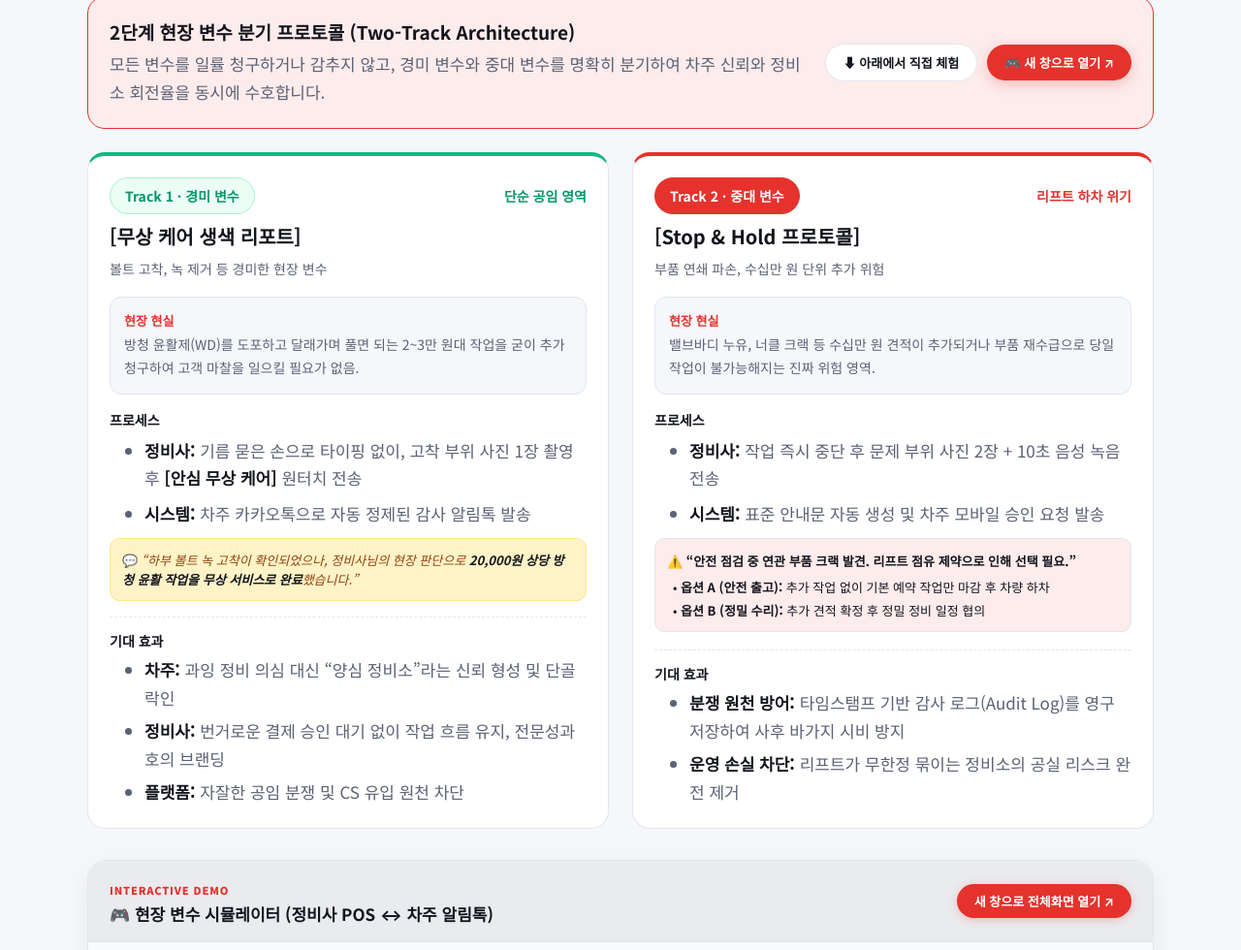
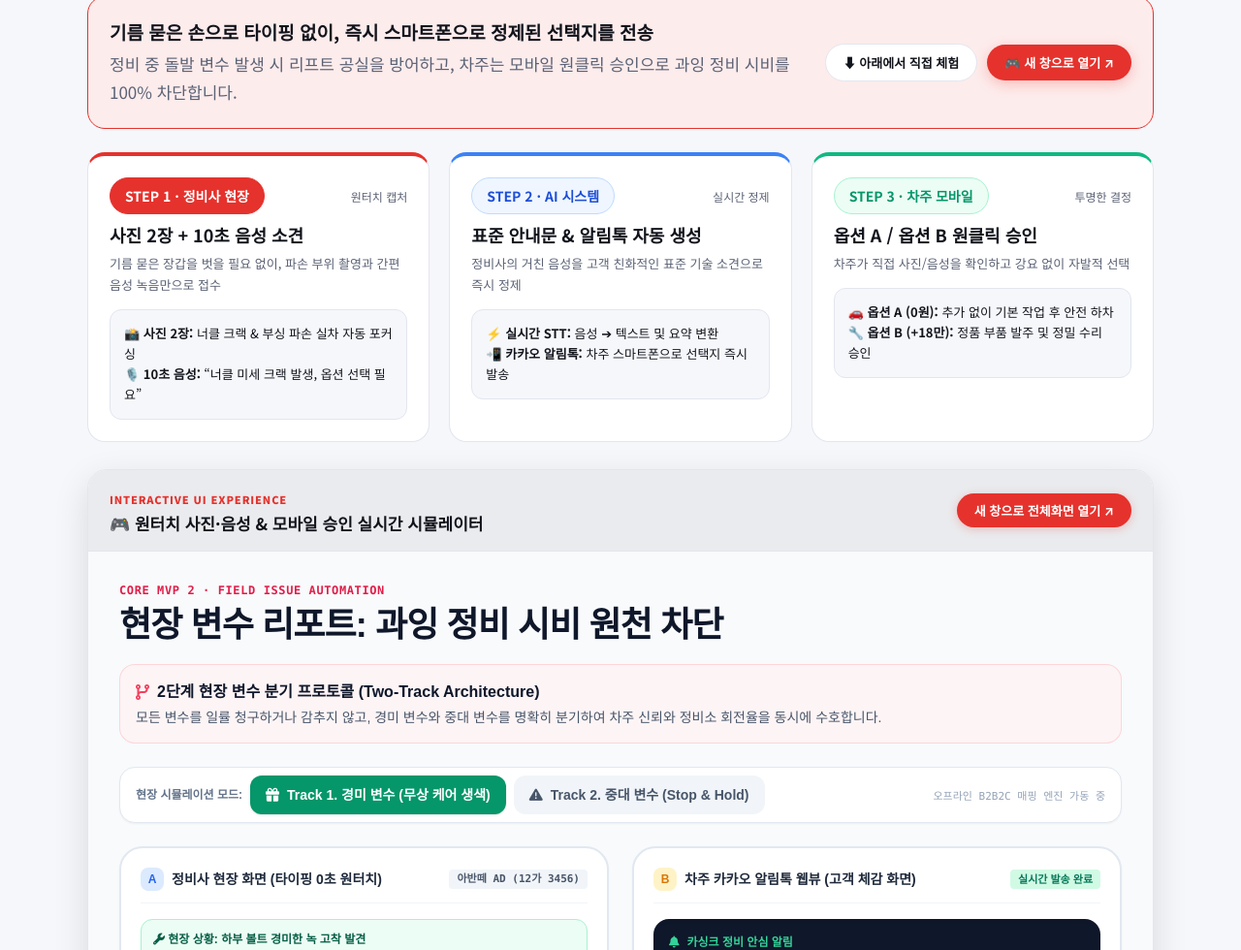
Before and after one commit to wlsgns9607-blip/car1006, a website: page index.html in a window 1280 px wide. Shown: the part 3380-4360 px from the top of the page at 97% size. Drawn offline with nearby package versions, Linux system fonts and the light colour scheme; a web font is replaced by a local one.

Commit message:
Update index.html

```diff
--- a/index.html
+++ b/index.html
@@ -123,11 +123,11 @@ footer{padding:36px 20px;text-align:center;font-size:13px;color:var(--mut);borde
 
 <section id="field"><div class="w">
 <div class="tag">Core MVP 2 · Field Issue Automation</div>
-<h2>현장 변수 리포트:<br>과잉 정비 시비 원천 차단</h2>
+<h2>현장 돌발 변수 즉시 대응:<br>원터치 사진·음성 &amp; 모바일 승인</h2>
 <div class="card hl rv" style="margin-bottom:24px;display:flex;flex-wrap:wrap;align-items:center;justify-content:space-between;gap:16px">
 <div style="flex:1;min-width:280px">
-<h3 style="font-size:19px;margin-bottom:6px">2단계 현장 변수 분기 프로토콜 (Two-Track Architecture)</h3>
-<p style="margin:0">모든 변수를 일률 청구하거나 감추지 않고, 경미 변수와 중대 변수를 명확히 분기하여 차주 신뢰와 정비소 회전율을 동시에 수호합니다.</p>
+<h3 style="font-size:19px;margin-bottom:6px">기름 묻은 손으로 타이핑 없이, 즉시 스마트폰으로 정제된 선택지를 전송</h3>
+<p style="margin:0">정비 중 돌발 변수 발생 시 리프트 공실을 방어하고, 차주는 모바일 원클릭 승인으로 과잉 정비 시비를 100% 차단합니다.</p>
 </div>
 <div style="display:flex;gap:10px;flex-wrap:wrap;align-items:center">
 <a href="#simulator" class="btn" style="background:var(--card);color:var(--fg);border:1px solid var(--line);font-size:13px;padding:9px 18px">⬇ 아래에서 직접 체험</a>
@@ -135,94 +135,63 @@ footer{padding:36px 20px;text-align:center;font-size:13px;color:var(--mut);borde
 </div>
 </div>
 
-<div style="display:grid;gap:24px;grid-template-columns:repeat(auto-fit,minmax(330px,1fr))">
+<!-- 3-Step Visual Protocol Grid -->
+<div class="grid" style="grid-template-columns:repeat(auto-fit,minmax(280px,1fr));gap:20px;margin-bottom:28px">
 
-<!-- Track 1 -->
-<div class="card rv" style="border-top:4px solid #10b981;display:flex;flex-direction:column;gap:16px">
+<div class="card rv" style="border-top:4px solid var(--ac);display:flex;flex-direction:column;gap:14px;background:var(--card)">
 <div>
 <div style="display:flex;align-items:center;justify-content:space-between;margin-bottom:8px">
-<span class="chip" style="background:#ecfdf5;color:#059669;border-color:#a7f3d0;font-weight:700">Track 1 · 경미 변수</span>
-<b style="color:#059669;font-size:14px">단순 공임 영역</b>
+<span class="chip r" style="font-weight:700">STEP 1 · 정비사 현장</span>
+<span style="font-size:12px;color:var(--mut)">원터치 캡처</span>
 </div>
-<h3 style="font-size:20px;color:var(--fg)">[무상 케어 생색 리포트]</h3>
-<p style="font-size:14px;color:var(--mut);margin-top:4px">볼트 고착, 녹 제거 등 경미한 현장 변수</p>
+<h3 style="font-size:18px;color:var(--fg);margin-bottom:6px">사진 2장 + 10초 음성 소견</h3>
+<p style="font-size:13px;color:var(--mut);margin:0">기름 묻은 장갑을 벗을 필요 없이, 파손 부위 촬영과 간편 음성 녹음만으로 접수</p>
 </div>
-
-<div style="background:var(--bg);padding:14px;border-radius:12px;border:1px solid var(--line)">
-<b style="font-size:13px;color:var(--ac);display:block;margin-bottom:4px">현장 현실</b>
-<p style="font-size:14px;margin:0">방청 윤활제(WD)를 도포하고 달래가며 풀면 되는 2~3만 원대 작업을 굳이 추가 청구하여 고객 마찰을 일으킬 필요가 없음.</p>
-</div>
-
-<div>
-<b style="font-size:14px;display:block;margin-bottom:8px">프로세스</b>
-<ul style="margin:0;padding-left:18px;display:flex;flex-direction:column;gap:8px;font-size:14px">
-<li><b>정비사:</b> 기름 묻은 손으로 타이핑 없이, 고착 부위 사진 1장 촬영 후 <b>[안심 무상 케어]</b> 원터치 전송</li>
-<li><b>시스템:</b> 차주 카카오톡으로 자동 정제된 감사 알림톡 발송</li>
-</ul>
-<div style="background:#fef3c7;border:1px solid #fde68a;border-radius:10px;padding:12px;margin-top:10px;font-size:13px;color:#92400e;line-height:1.5">
-💬 <i>“하부 볼트 녹 고착이 확인되었으나, 정비사님의 현장 판단으로 <b>20,000원 상당 방청 윤활 작업을 무상 서비스로 완료</b>했습니다.”</i>
+<div style="background:var(--bg);padding:14px;border-radius:12px;border:1px solid var(--line);font-size:13px;line-height:1.6">
+📸 <b>사진 2장:</b> 너클 크랙 &amp; 부싱 파손 실차 자동 포커싱<br>
+🎙️ <b>10초 음성:</b> “너클 미세 크랙 발생, 옵션 선택 필요”
 </div>
 </div>
 
-<div style="margin-top:auto;padding-top:14px;border-top:1px dashed var(--line)">
-<b style="font-size:14px;display:block;margin-bottom:6px">기대 효과</b>
-<ul style="margin:0;padding-left:18px;display:flex;flex-direction:column;gap:5px;font-size:13px">
-<li><b>차주:</b> 과잉 정비 의심 대신 “양심 정비소”라는 신뢰 형성 및 단골 락인</li>
-<li><b>정비사:</b> 번거로운 결제 승인 대기 없이 작업 흐름 유지, 전문성과 호의 브랜딩</li>
-<li><b>플랫폼:</b> 자잘한 공임 분쟁 및 CS 유입 원천 차단</li>
-</ul>
+<div class="card rv" style="border-top:4px solid #3b82f6;display:flex;flex-direction:column;gap:14px;background:var(--card)">
+<div>
+<div style="display:flex;align-items:center;justify-content:space-between;margin-bottom:8px">
+<span class="chip" style="background:#eff6ff;color:#1d4ed8;border-color:#bfdbfe;font-weight:700">STEP 2 · AI 시스템</span>
+<span style="font-size:12px;color:var(--mut)">실시간 정제</span>
+</div>
+<h3 style="font-size:18px;color:var(--fg);margin-bottom:6px">표준 안내문 &amp; 알림톡 자동 생성</h3>
+<p style="font-size:13px;color:var(--mut);margin:0">정비사의 거친 음성을 고객 친화적인 표준 기술 소견으로 즉시 정제</p>
+</div>
+<div style="background:var(--bg);padding:14px;border-radius:12px;border:1px solid var(--line);font-size:13px;line-height:1.6">
+⚡ <b>실시간 STT:</b> 음성 ➔ 텍스트 및 요약 변환<br>
+📲 <b>카카오 알림톡:</b> 차주 스마트폰으로 선택지 즉시 발송
 </div>
 </div>
 
-<!-- Track 2 -->
-<div class="card rv" style="border-top:4px solid var(--ac);display:flex;flex-direction:column;gap:16px">
+<div class="card rv" style="border-top:4px solid #10b981;display:flex;flex-direction:column;gap:14px;background:var(--card)">
 <div>
 <div style="display:flex;align-items:center;justify-content:space-between;margin-bottom:8px">
-<span class="chip r" style="font-weight:700">Track 2 · 중대 변수</span>
-<b style="color:var(--ac);font-size:14px">리프트 하차 위기</b>
+<span class="chip" style="background:#ecfdf5;color:#059669;border-color:#a7f3d0;font-weight:700">STEP 3 · 차주 모바일</span>
+<span style="font-size:12px;color:var(--mut)">투명한 결정</span>
 </div>
-<h3 style="font-size:20px;color:var(--fg)">[Stop &amp; Hold 프로토콜]</h3>
-<p style="font-size:14px;color:var(--mut);margin-top:4px">부품 연쇄 파손, 수십만 원 단위 추가 위험</p>
+<h3 style="font-size:18px;color:var(--fg);margin-bottom:6px">옵션 A / 옵션 B 원클릭 승인</h3>
+<p style="font-size:13px;color:var(--mut);margin:0">차주가 직접 사진/음성을 확인하고 강요 없이 자발적 선택</p>
 </div>
-
-<div style="background:var(--bg);padding:14px;border-radius:12px;border:1px solid var(--line)">
-<b style="font-size:13px;color:var(--ac);display:block;margin-bottom:4px">현장 현실</b>
-<p style="font-size:14px;margin:0">밸브바디 누유, 너클 크랙 등 수십만 원 견적이 추가되거나 부품 재수급으로 당일 작업이 불가능해지는 진짜 위험 영역.</p>
-</div>
-
-<div>
-<b style="font-size:14px;display:block;margin-bottom:8px">프로세스</b>
-<ul style="margin:0;padding-left:18px;display:flex;flex-direction:column;gap:8px;font-size:14px">
-<li><b>정비사:</b> 작업 즉시 중단 후 문제 부위 사진 2장 + 10초 음성 녹음 전송</li>
-<li><b>시스템:</b> 표준 안내문 자동 생성 및 차주 모바일 승인 요청 발송</li>
-</ul>
-<div style="background:var(--soft);border:1px solid var(--line);border-radius:10px;padding:12px;margin-top:10px;font-size:13px;line-height:1.5">
-<p style="font-size:13px;margin-bottom:6px;color:var(--fg)">⚠️ <b>“안전 점검 중 연관 부품 크랙 발견. 리프트 점유 제약으로 인해 선택 필요.”</b></p>
-<div style="display:flex;flex-direction:column;gap:4px;padding-left:6px">
-<div>• <b>옵션 A (안전 출고):</b> 추가 작업 없이 기본 예약 작업만 마감 후 차량 하차</div>
-<div>• <b>옵션 B (정밀 수리):</b> 추가 견적 확정 후 정밀 정비 일정 협의</div>
-</div>
-</div>
-</div>
-
-<div style="margin-top:auto;padding-top:14px;border-top:1px dashed var(--line)">
-<b style="font-size:14px;display:block;margin-bottom:6px">기대 효과</b>
-<ul style="margin:0;padding-left:18px;display:flex;flex-direction:column;gap:5px;font-size:13px">
-<li><b>분쟁 원천 방어:</b> 타임스탬프 기반 감사 로그(Audit Log)를 영구 저장하여 사후 바가지 시비 방지</li>
-<li><b>운영 손실 차단:</b> 리프트가 무한정 묶이는 정비소의 공실 리스크 완전 제거</li>
-</ul>
+<div style="background:var(--bg);padding:14px;border-radius:12px;border:1px solid var(--line);font-size:13px;line-height:1.6">
+🚗 <b>옵션 A (0원):</b> 추가 없이 기본 작업 후 안전 하차<br>
+🔧 <b>옵션 B (+18만):</b> 정품 부품 발주 및 정밀 수리 승인
 </div>
 </div>
 
 </div>
 
 <!-- Interactive Simulator Live View -->
-<div id="simulator" class="card rv" style="margin-top:32px;padding:0;overflow:hidden;border:1px solid var(--line);background:var(--card);border-radius:20px;box-shadow:0 8px 30px rgba(0,0,0,0.06)">
+<div id="simulator" class="card rv" style="margin-top:24px;padding:0;overflow:hidden;border:1px solid var(--line);background:var(--card);border-radius:20px;box-shadow:0 12px 36px rgba(0,0,0,0.12)">
 <div style="padding:16px 22px;border-bottom:1px solid var(--line);display:flex;flex-wrap:wrap;align-items:center;justify-content:space-between;gap:12px;background:color-mix(in srgb,var(--bg) 95%,#000)">
 <div>
-<span style="font-size:11px;font-weight:800;color:var(--ac);letter-spacing:.08em;text-transform:uppercase">Interactive Demo</span>
+<span style="font-size:11px;font-weight:800;color:var(--ac);letter-spacing:.08em;text-transform:uppercase">Interactive UI Experience</span>
 <h3 style="font-size:17px;margin:2px 0 0;display:flex;align-items:center;gap:8px">
-<span>🎮 현장 변수 시뮬레이터 (정비사 POS ↔ 차주 알림톡)</span>
+<span>🎮 원터치 사진·음성 &amp; 모바일 승인 실시간 시뮬레이터</span>
 </h3>
 </div>
 <div style="display:flex;gap:10px;align-items:center">
@@ -231,8 +200,8 @@ footer{padding:36px 20px;text-align:center;font-size:13px;color:var(--mut);borde
 </a>
 </div>
 </div>
-<div style="position:relative;width:100%;height:820px;background:#f8fafc">
-<iframe src="2.html" title="현장 변수 리포트 시뮬레이터" style="width:100%;height:100%;border:none;display:block" loading="lazy"></iframe>
+<div style="position:relative;width:100%;height:960px;background:#0f172a">
+<iframe src="2.html" title="원터치 사진·음성 & 모바일 승인 시뮬레이터" style="width:100%;height:100%;border:none;display:block" loading="lazy"></iframe>
 </div>
 </div>
 
```
